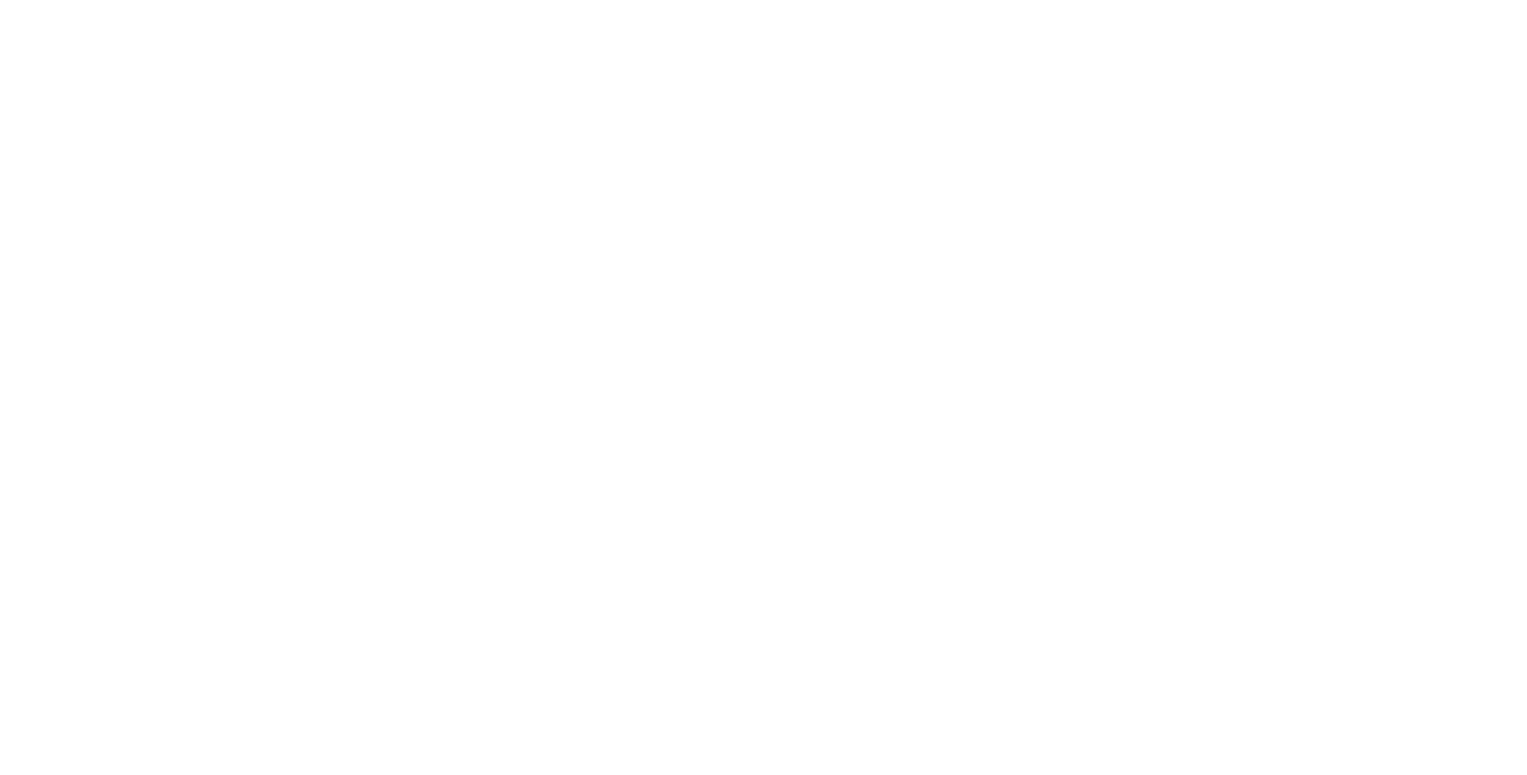
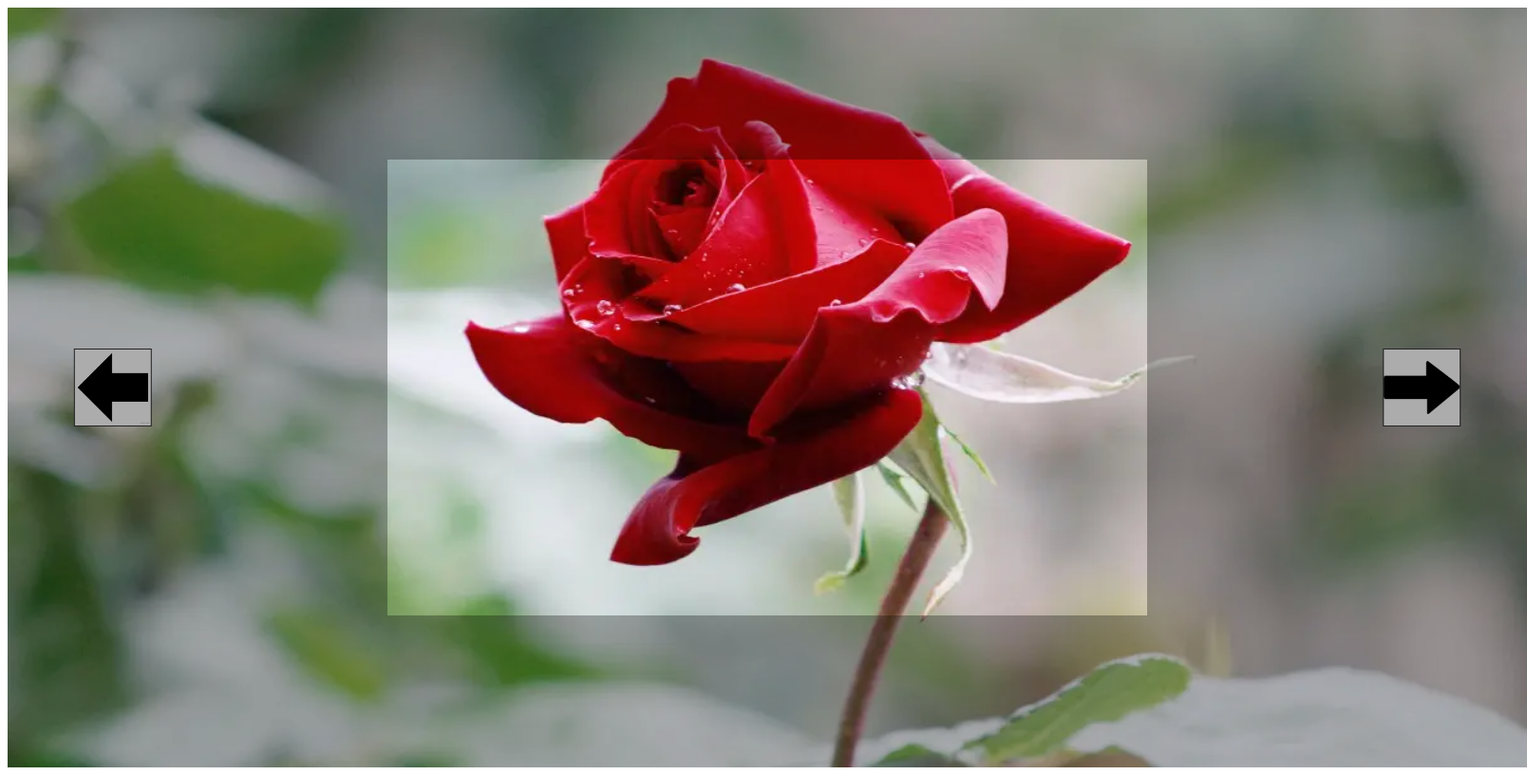
Before and after one commit to new-xl/new-warehouse, a plain HTML site: page html静态练手/背景滑块/index.html in a window 1280 px wide. Shown: the whole page at 95% size, 1608 px wide, since content can reach past the window. Drawn offline with Linux system fonts and the light colour scheme.

Commit message:
修改了背景滑块内容，未完全完成

```diff
--- a/html静态练手/背景滑块/index.html
+++ b/html静态练手/背景滑块/index.html
@@ -5,8 +5,14 @@
     <meta http-equiv="X-UA-Compatible" content="IE=edge">
     <meta name="viewport" content="width=device-width, initial-scale=1.0">
     <title>Document</title>
+    <link rel="stylesheet" href="/index.css">
 </head>
 <body>
-
+    <div class="page">
+        <div class="center-img">
+            <span class="arrow arrow-left"></span>
+            <span class="arrow arrow-right"></span>
+        </div>
+    </div>
 </body>
 </html>
--- a/html静态练手/背景滑块/index.less
+++ b/html静态练手/背景滑块/index.less
@@ -0,0 +1,62 @@
+.page{
+    width: 200vh;
+    height: 100vh;
+    background: url(/static/backgroud-imgs/背景图-1.jpg) no-repeat;
+    background-size: 100% 100%;
+    position: relative;
+    &:after{
+        content: '';
+        position: absolute;
+        top: 0;
+        left: 0;
+        display: inline-block;
+        width: 100%;
+        height: 100%;
+        background-color: rgba(0, 0, 0, 0.3);
+        z-index: 1;
+      }
+    &:before{
+        content: '';
+        position: absolute;
+        top: 0;
+        left: 0;
+        display: inline-block;
+        width: 100%;
+        height: 100%;
+        background: url(/static/backgroud-imgs/背景图-1.jpg)no-repeat;
+        background-size: 200vh 100vh;
+        clip-path: inset(20% 25% 20% 25%);
+        z-index: 2;
+    }
+    .center-img{
+        width: 80%;
+        height: 75%;
+        // border: 100vh solid rgba(0, 0, 0, 0.3);
+        position: absolute;
+        left: 50%;
+        top: 50%;
+        transform: translate(-50%,-50%);
+        // z-index: 1;
+        .arrow{
+            display: inline-block;
+            width: 80px;
+            height: 80px;
+            position: absolute;
+            top: 50%;
+        }
+        .arrow-left{
+            left: 0;
+            transform: translate(-110%,-50%);
+            background: url(/static/左箭头.jpg);
+            background-size: 100% 100%;
+            border: 1px solid #333;
+        }
+        .arrow-right{
+            right: 0;
+            transform: translate(110%,-50%);
+            background: url(/static/右箭头.jpg);
+            background-size: 100% 100%;
+            border: 1px solid #333;
+        }
+    }
+}
```
Also changed, not shown: html静态练手/背景滑块/index.css, html静态练手/背景滑块/static/backgroud-imgs/背景图-1.jpg (added), html静态练手/背景滑块/static/backgroud-imgs/背景图-2.jpg (added), html静态练手/背景滑块/static/backgroud-imgs/背景图-4.jpg (added), html静态练手/背景滑块/static/右箭头.jpg (added), html静态练手/背景滑块/static/左箭头.jpg (added), 2 other files.
